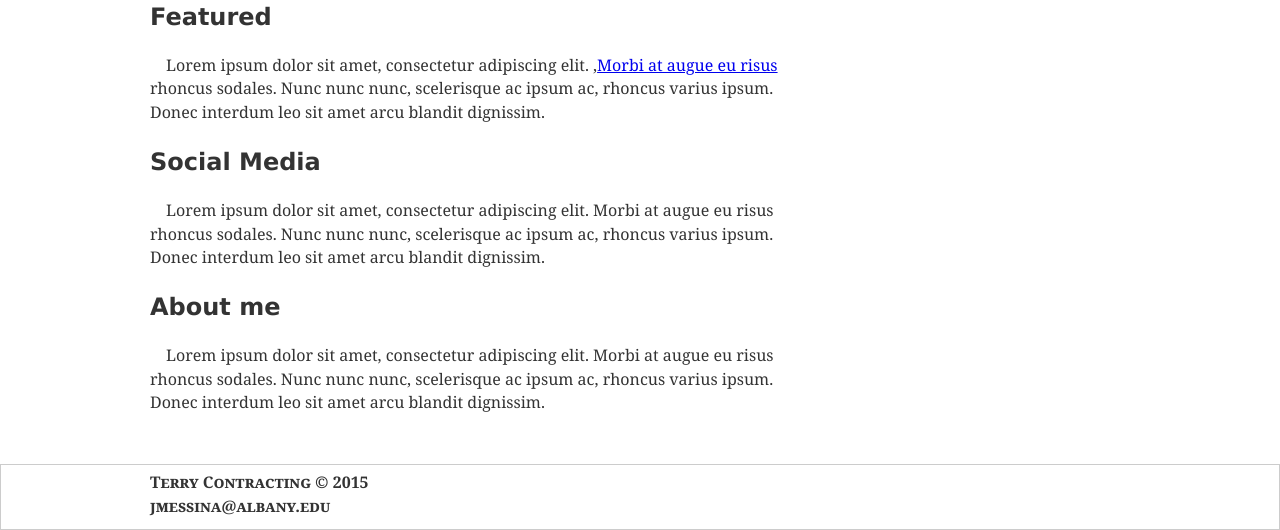
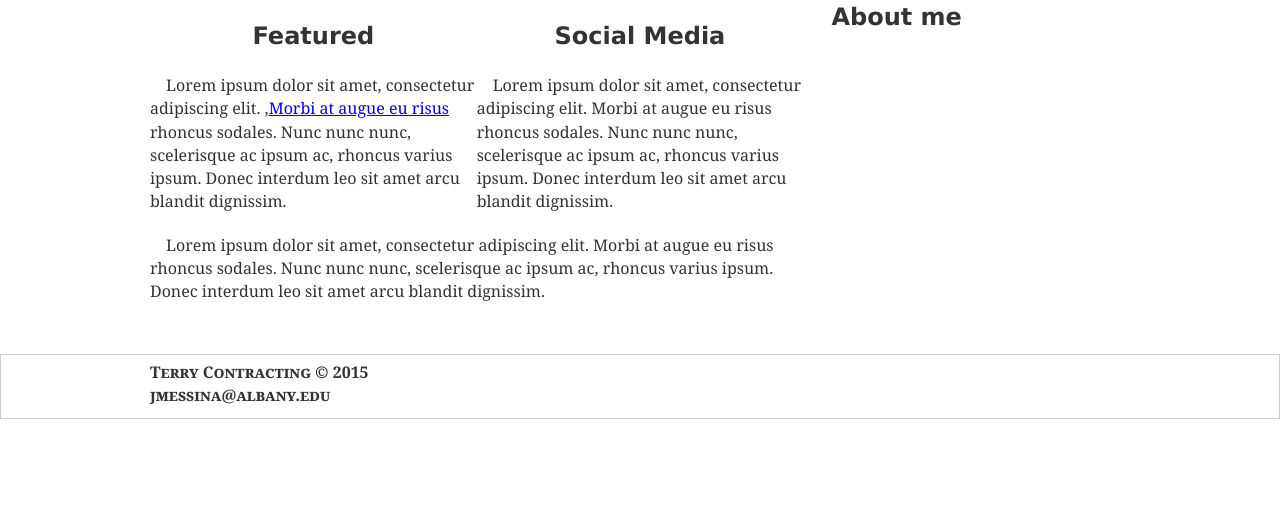
Before and after one commit to jmessina1121/jmessina1121.github.io, a Jekyll site: the page built from Marine/index.html, in a window 1280 px wide. Shown: the part 951-1481 px from the top of the page. Built offline with Jekyll 4.4.1, drawn with Linux system fonts in a browser that asks for light colours; nearby versions of some CDN libraries; library files that are not in the unit come from our copies; after the commit the page ends 1370 px from its top, so only the background shows below that.

Commit message:
Update style.css

```diff
--- a/css/style.css
+++ b/css/style.css
@@ -3,7 +3,15 @@
 }
 
 
+.marine-columns {
+	text-align: center;
+}
 
+.column {
+	float: left;
+	width: 33.33%;
+	/*border: 1px solid #ddd;*/
+}
 
 
 /**Typography**/
```
